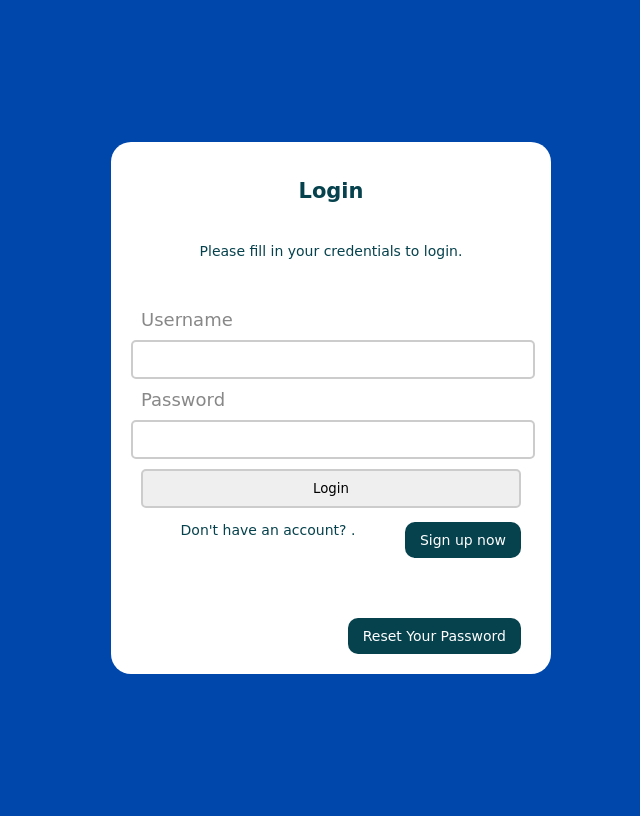
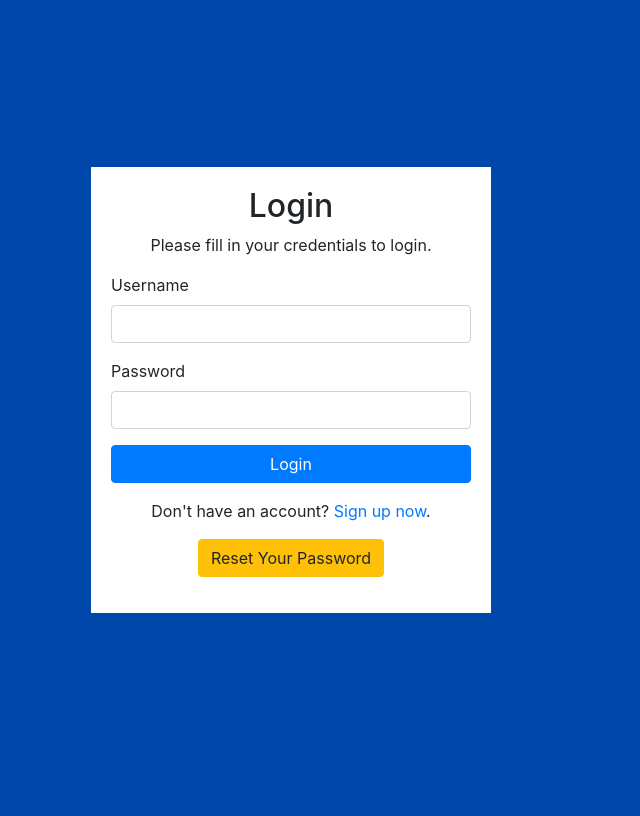
Before and after one commit to rickgerssen/uitzendbureau, a PHP site: page /login in a window 1280 px wide. Shown: the whole page, without its empty margins (349-989 px from the left). After the commit the page ends 613 px from the top, so only its background shows below. Run offline with PHP 8.4, Linux system fonts and the light colour scheme.

Commit message:
login versie 7

```diff
--- a/login.php
+++ b/login.php
@@ -88,20 +88,33 @@ if($_SERVER["REQUEST_METHOD"] == "POST"){
 }
 ?>
 
-<!DOCTYPE html>
+ <!DOCTYPE html>
 <html lang="en">
 <head>
     <meta charset="UTF-8">
     <title>Login</title>
-    <link rel="stylesheet" href="loginstyle.css">
+    <link rel="stylesheet" href="https://maxcdn.bootstrapcdn.com/bootstrap/4.5.2/css/bootstrap.min.css">
     <style>
-        body{ font: 14px sans-serif; }
-        .wrapper{ width: 360px; padding: 20px; }
+        body {
+            background-color: #0047AB;
+            display: flex;
+            justify-content: center;
+            align-items: center;
+            height: 100vh;
+            flex-direction: column;
+        }
+        .form-container {
+            width: 90%;
+            max-width: 400px;
+            background: #fff;
+
+            padding: 20px;
+            margin-bottom: 20px;
+        }
     </style>
 </head>
 <body>
-    <div class="wrapper">
-
+    <div class="form-container">
         <?php
         if(!empty($login_err)){
             echo '<div class="alert alert-danger">' . $login_err . '</div>';
@@ -109,24 +122,28 @@ if($_SERVER["REQUEST_METHOD"] == "POST"){
         ?>
         <!--Form with login and buttons for signup and reset password-->
         <form action="<?php echo htmlspecialchars($_SERVER["PHP_SELF"]); ?>" method="post">
-        <h2>Login</h2>
-        <p>Please fill in your credentials to login.</p>
+            <h2 class="text-center">Login</h2>
+            <p class="text-center">Please fill in your credentials to login.</p>
             <div class="form-group">
-                <label>Username</label>
-                <input type="text" name="username" class="form-control <?php echo (!empty($username_err)) ? 'is-invalid' : ''; ?>" value="<?php echo $username; ?>">
+                <label for="username">Username</label>
+                <input type="text" name="username" id="username" class="form-control <?php echo (!empty($username_err)) ? 'is-invalid' : ''; ?>" value="<?php echo $username; ?>">
                 <span class="invalid-feedback"><?php echo $username_err; ?></span>
             </div>
             <div class="form-group">
-                <label>Password</label>
-                <input type="password" name="password" class="form-control <?php echo (!empty($password_err)) ? 'is-invalid' : ''; ?>">
+                <label for="password">Password</label>
+                <input type="password" name="password" id="password" class="form-control <?php echo (!empty($password_err)) ? 'is-invalid' : ''; ?>">
                 <span class="invalid-feedback"><?php echo $password_err; ?></span>
             </div>
             <div class="form-group">
-                <input type="submit" class="btn btn-primary" value="Login">
+                <input type="submit" class="btn btn-primary btn-block" value="Login">
             </div>
-            <p>Don't have an account? <a href="register.php">Sign up now</a>.</p><br>
-            <p><a href="reset-password.php" class="btn btn-warning">Reset Your Password</a></p>
+            <p class="text-center">Don't have an account? <a href="register.php">Sign up now</a>.</p>
+            <p class="text-center"><a href="reset-password.php" class="btn btn-warning">Reset Your Password</a></p>
         </form>
     </div>
+
+    <script src="https://ajax.googleapis.com/ajax/libs/jquery/3.5.1/jquery.min.js"></script>
+    <script src="https://cdnjs.cloudflare.com/ajax/libs/popper.js/1.16.0/umd/popper.min.js"></script>
+    <script src="https://maxcdn.bootstrapcdn.com/bootstrap/4.5.2/js/bootstrap.min.js"></script>
 </body>
 </html>
```
